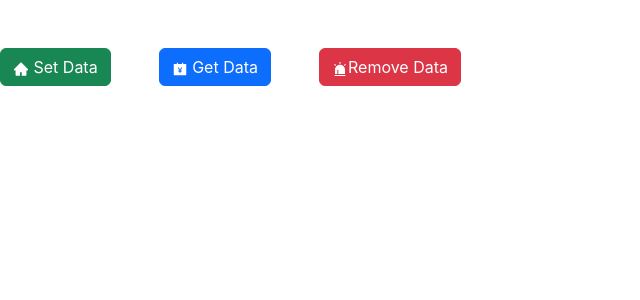
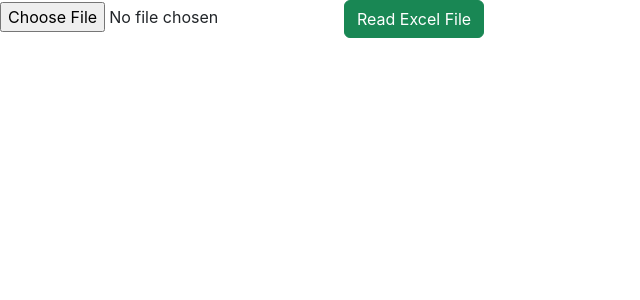
Before and after one commit to Kazi-Reazul-Islam/reactjs-fundamental-section02, a React (Create React App) app: page / in a window 1280 px wide. Shown: the top 300 px of the page, without its empty margins (0-640 px from the left). Built offline with nearby package versions, Linux system fonts and the light colour scheme.

Commit message:
read-excel-file

```diff
--- a/package.json
+++ b/package.json
@@ -19,6 +19,7 @@
     "react-html-parser": "^2.0.2",
     "react-icons": "^4.7.1",
     "react-scripts": "5.0.1",
+    "read-excel-file": "^5.5.3",
     "web-vitals": "^2.1.4"
   },
   "scripts": {
--- a/public/index.html
+++ b/public/index.html
@@ -9,8 +9,6 @@
       name="description"
       content="Web site created using create-react-app"
     />
-    <link rel="apple-touch-icon" href="%PUBLIC_URL%/logo192.png" />
-    <link rel="manifest" href="%PUBLIC_URL%/manifest.json" />
 
     <!-- Bootstrap -->
     <link
--- a/src/App.js
+++ b/src/App.js
@@ -1,18 +1,18 @@
 import React from "react";
-import { AiFillHome, AiFillAccountBook, AiFillAlert } from "react-icons/ai";
+import readXlsxFile from "read-excel-file";
 
 function App() {
+  const readExel = () => {
+    const myFile = document.getElementById("input");
+    readXlsxFile(myFile.files[0]).then((data) => {
+      alert(data);
+    });
+  };
   return (
     <div>
-      <button className="btn btn-success">
-        <AiFillHome /> Set Data
-      </button>
-      <button className="btn btn-primary m-5">
-        <AiFillAccountBook /> Get Data
-      </button>
-      <button className="btn btn-danger ">
-        <AiFillAlert />
-        Remove Data
+      <input type="file" id="input" />
+      <button onClick={readExel} className="btn btn-success">
+        Read Excel File
       </button>
     </div>
   );
```
Also changed, not shown: 1 other file (tests, documents, lock files or other folders).
